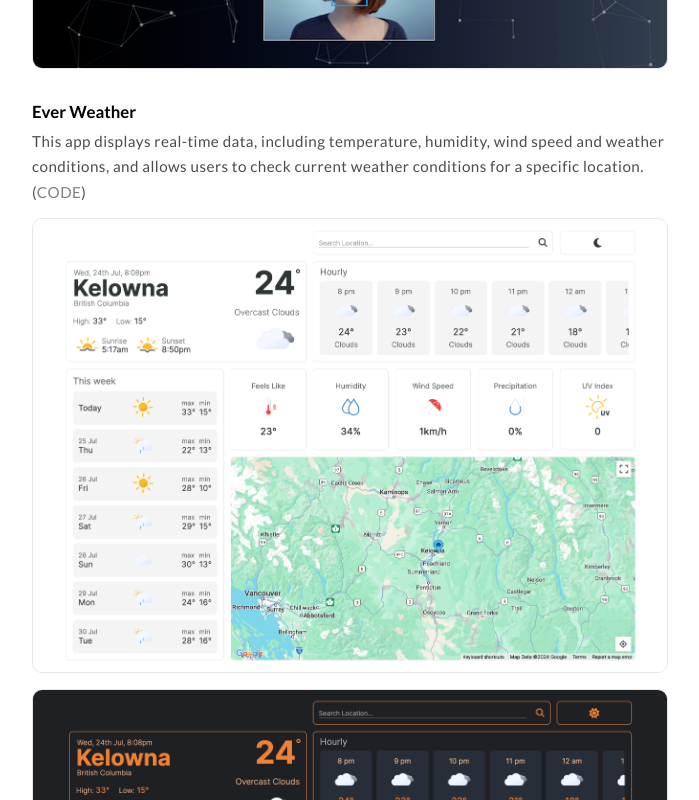
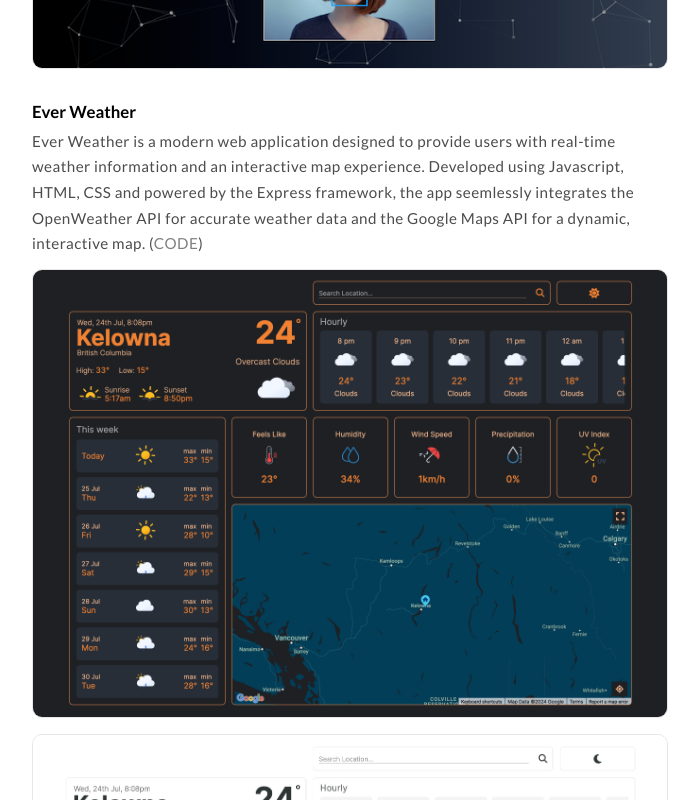
Before and after one commit to Gill-7/simple-portfolio-website, a React (Create React App) app: page /projects in a window 1280 px wide. Shown: the part 880-1680 px from the top of the page, without its empty margins (290-989 px from the left). Built offline with nearby package versions, Linux system fonts and the light colour scheme.

Commit message:
updated ever weather description

```diff
--- a/src/components/finishedProjects/FinishedProjects.js
+++ b/src/components/finishedProjects/FinishedProjects.js
@@ -4,7 +4,7 @@ import ProjectCard from "../../card/projectCard/ProjectCard";
 
 const images = {
   apod: ["images/apod1.png", "images/apod2.png"],
-  weather: ["images/weather1.png", "images/weather1a.png"],
+  weather: ["images/weather1a.png", "images/weather1.png"],
   faceDetection: ["images/facedetect1.png", "images/facedetect2.png"],
 };
 
@@ -25,7 +25,7 @@ export default function FinishedProjects() {
         <ProjectCard
           src={images.weather}
           heading="Ever Weather"
-          text="This app displays real-time data, including temperature, humidity, wind speed and weather conditions, and allows users to check current weather conditions for a specific location."
+          text="Ever Weather is a modern web application designed to provide users with real-time weather information and an interactive map experience. Developed using Javascript, HTML, CSS and powered by the Express framework, the app seemlessly integrates the OpenWeather API for accurate weather data and the Google Maps API for a dynamic, interactive map. "
           href="https://github.com/Gill-7/weather-application"
           path="https://everweather.netlify.app/"
         />
```
